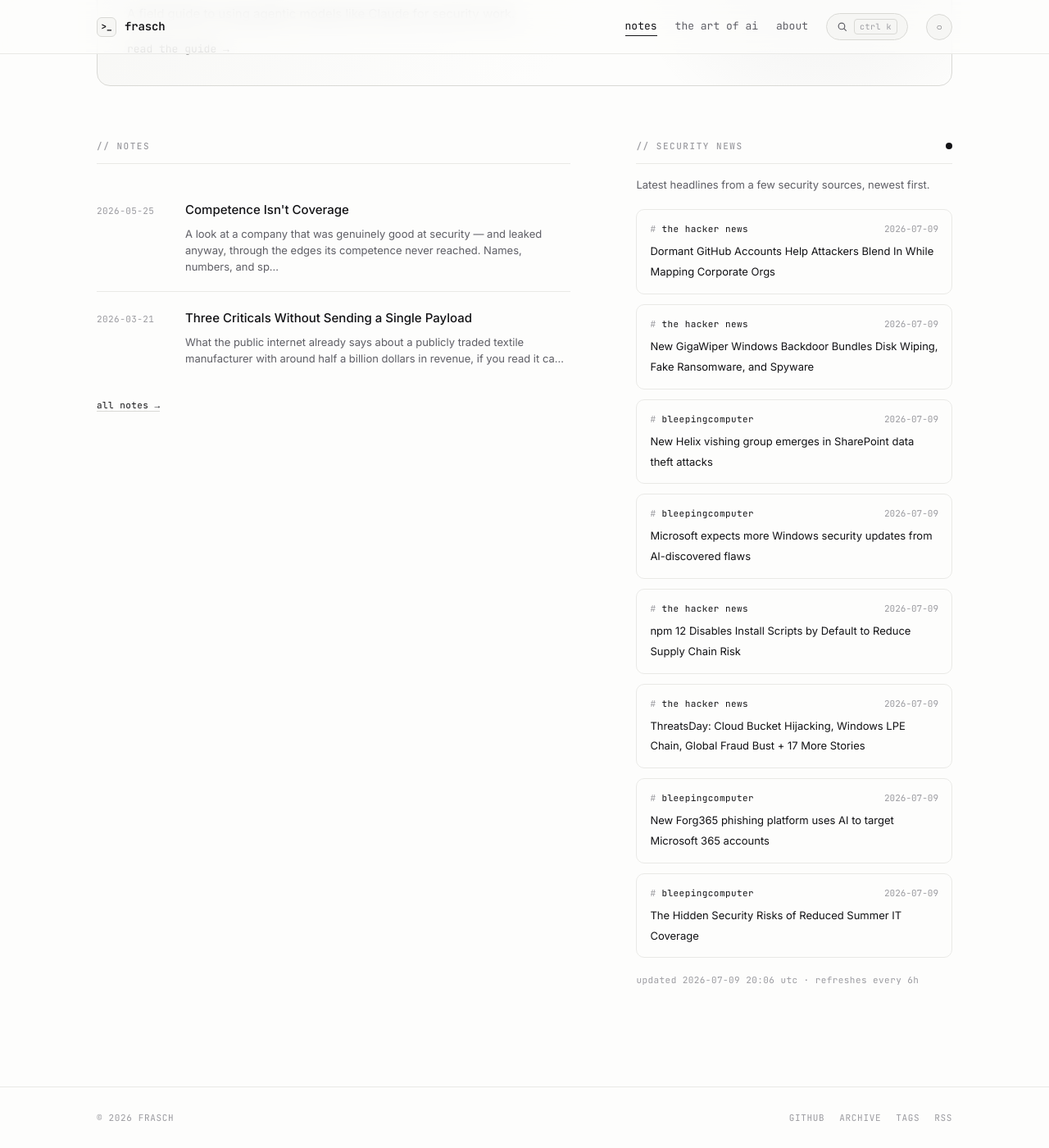
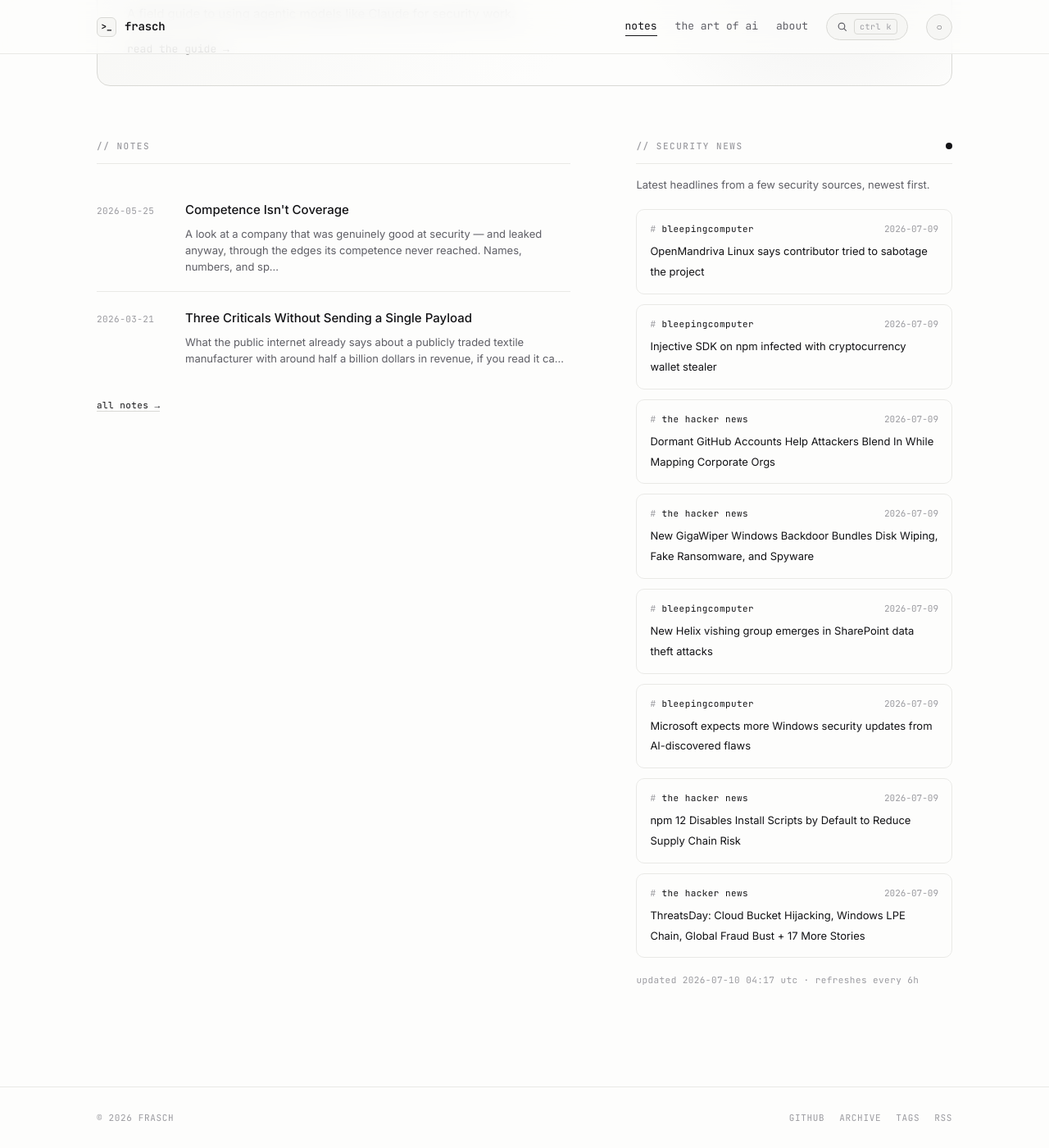
Before and after one commit to whoisfrasch/frasch, a Jekyll site: the page built from index.html, in a window 1280 px wide and 1400 px high, scrolled down 615 px. Shown: the whole window at 82% size. Built offline with Jekyll 4.4.1, drawn with Linux system fonts in a browser that asks for light colours.

Commit message:
Refresh security news feed

```diff
--- a/_data/news.json
+++ b/_data/news.json
@@ -1,6 +1,18 @@
 {
-  "updated": "2026-07-09T20:06:10Z",
+  "updated": "2026-07-10T04:17:45Z",
   "items": [
+    {
+      "source": "bleepingcomputer",
+      "title": "OpenMandriva Linux says contributor tried to sabotage the project",
+      "link": "https://www.bleepingcomputer.com/news/security/openmandriva-linux-says-contributor-tried-to-sabotage-the-project/",
+      "date": "2026-07-09T22:14:13Z"
+    },
+    {
+      "source": "bleepingcomputer",
+      "title": "Injective SDK on npm infected with cryptocurrency wallet stealer",
+      "link": "https://www.bleepingcomputer.com/news/security/injective-sdk-on-npm-infected-with-cryptocurrency-wallet-stealer/",
+      "date": "2026-07-09T20:10:00Z"
+    },
     {
       "source": "the hacker news",
       "title": "Dormant GitHub Accounts Help Attackers Blend In While Mapping Corporate Orgs",
@@ -36,18 +48,6 @@
       "title": "ThreatsDay: Cloud Bucket Hijacking, Windows LPE Chain, Global Fraud Bust + 17 More Stories",
       "link": "https://thehackernews.com/2026/07/threatsday-cloud-bucket-hijacking.html",
       "date": "2026-07-09T15:09:28Z"
-    },
-    {
-      "source": "bleepingcomputer",
-      "title": "New Forg365 phishing platform uses AI to target Microsoft 365 accounts",
-      "link": "https://www.bleepingcomputer.com/news/security/new-forg365-phishing-platform-uses-ai-to-target-microsoft-365-accounts/",
-      "date": "2026-07-09T14:39:51Z"
-    },
-    {
-      "source": "bleepingcomputer",
-      "title": "The Hidden Security Risks of Reduced Summer IT Coverage",
-      "link": "https://www.bleepingcomputer.com/news/security/the-hidden-security-risks-of-reduced-summer-it-coverage/",
-      "date": "2026-07-09T14:02:12Z"
     }
   ]
 }
```
